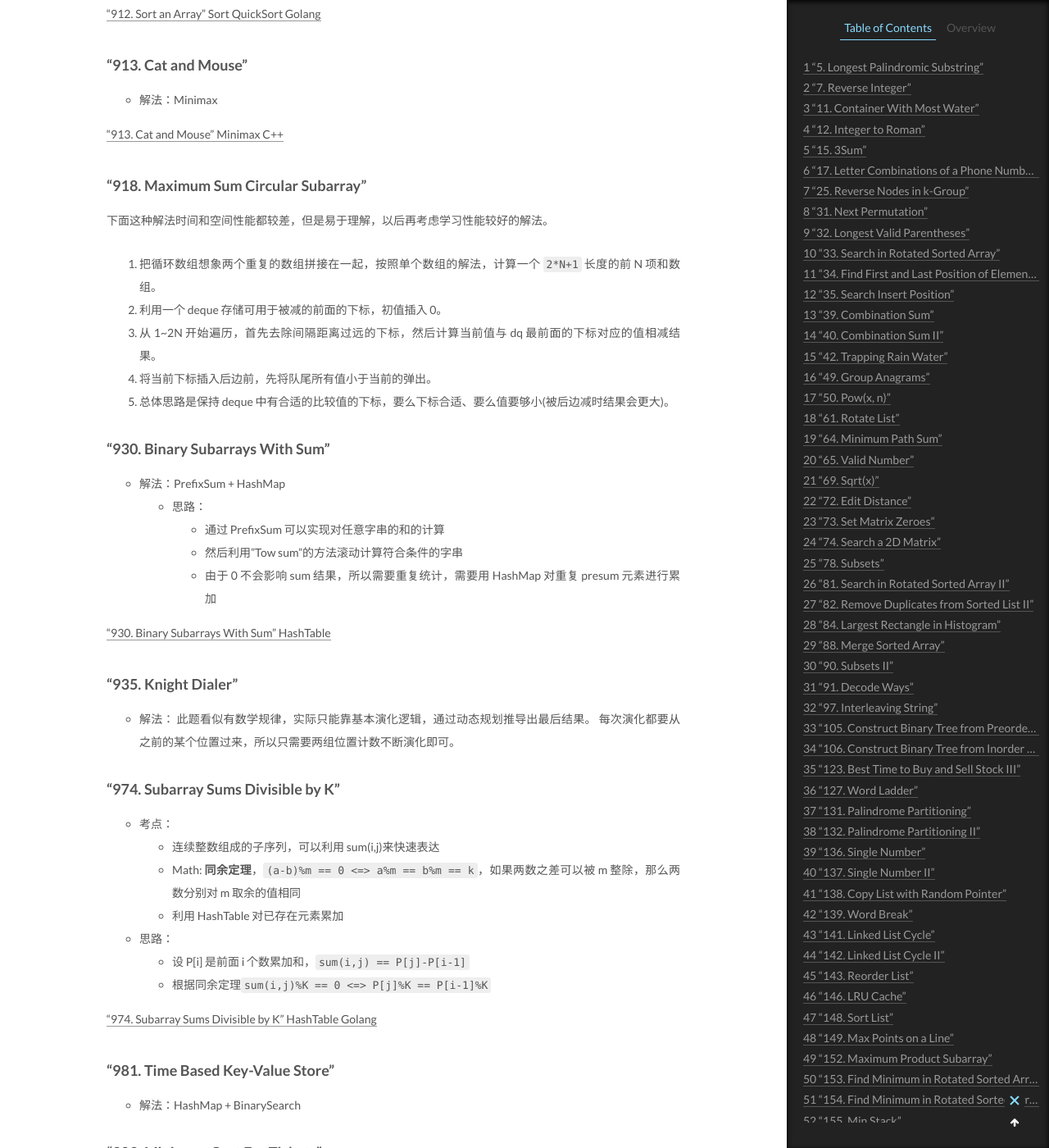
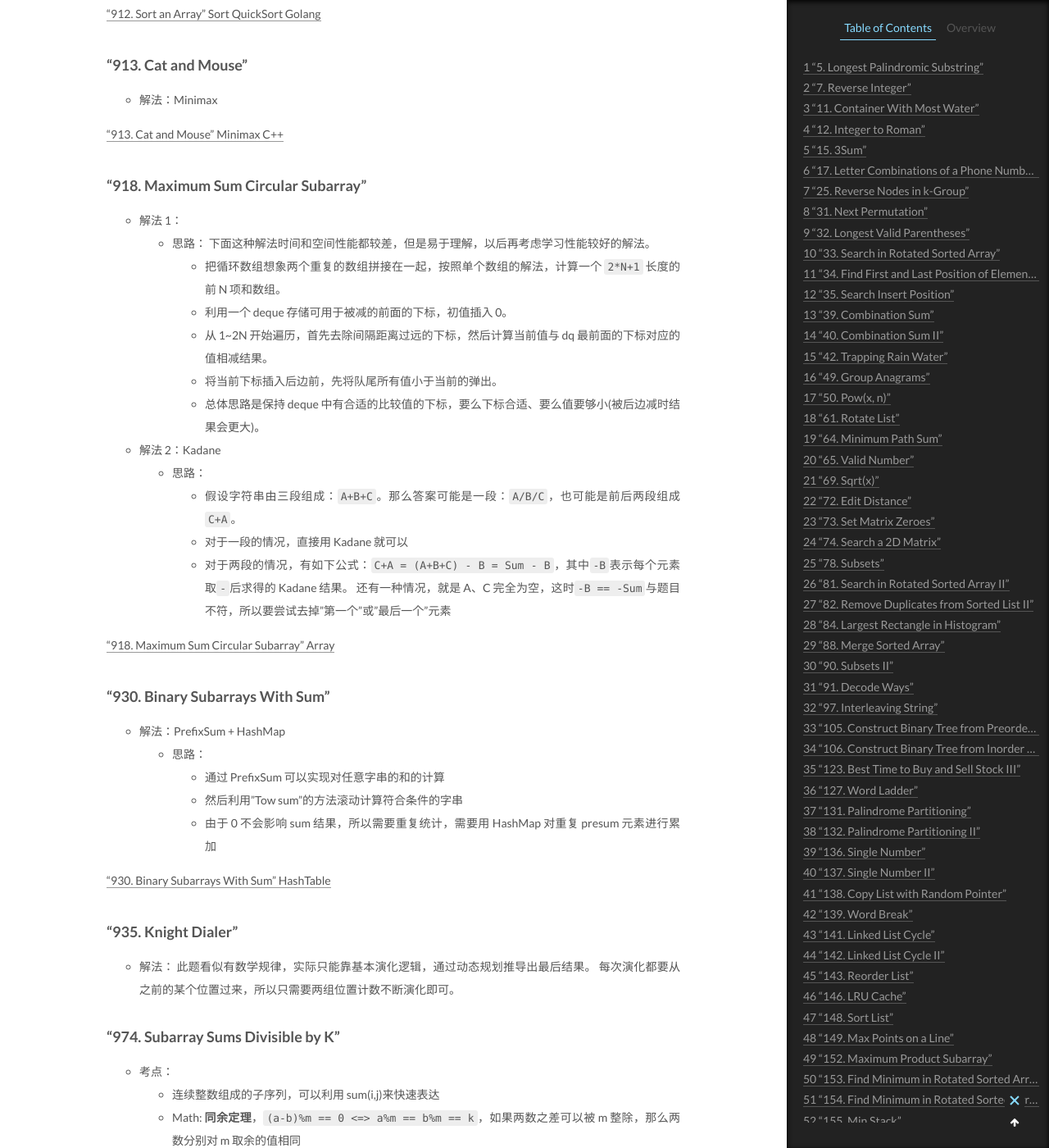
Before and after one commit to CodeHunter2006/CodeHunter2006.github.io, a Jekyll site: the page built from _posts/2020-12-27-LeetCode_Question_Category.md, in a window 1280 px wide and 1400 px high, scrolled down 53622 px. Shown: the whole window at 82% size. Built offline with Jekyll 4.4.1, drawn with Linux system fonts in a browser that asks for light colours; formulas are drawn with MathJax 3.

Commit message:
[doc]: add contents.

```diff
--- a/_posts/2020-12-27-LeetCode_Question_Category.md
+++ b/_posts/2020-12-27-LeetCode_Question_Category.md
@@ -1931,13 +1931,23 @@ tags: Algorithm Leetcode
 
 ### "918. Maximum Sum Circular Subarray"
 
-下面这种解法时间和空间性能都较差，但是易于理解，以后再考虑学习性能较好的解法。
-
-1. 把循环数组想象两个重复的数组拼接在一起，按照单个数组的解法，计算一个 `2*N+1` 长度的前 N 项和数组。
-2. 利用一个 deque 存储可用于被减的前面的下标，初值插入 0。
-3. 从 1~2N 开始遍历，首先去除间隔距离过远的下标，然后计算当前值与 dq 最前面的下标对应的值相减结果。
-4. 将当前下标插入后边前，先将队尾所有值小于当前的弹出。
-5. 总体思路是保持 deque 中有合适的比较值的下标，要么下标合适、要么值要够小(被后边减时结果会更大)。
+- 解法 1：
+  - 思路：
+    下面这种解法时间和空间性能都较差，但是易于理解，以后再考虑学习性能较好的解法。
+  1. 把循环数组想象两个重复的数组拼接在一起，按照单个数组的解法，计算一个 `2*N+1` 长度的前 N 项和数组。
+  2. 利用一个 deque 存储可用于被减的前面的下标，初值插入 0。
+  3. 从 1~2N 开始遍历，首先去除间隔距离过远的下标，然后计算当前值与 dq 最前面的下标对应的值相减结果。
+  4. 将当前下标插入后边前，先将队尾所有值小于当前的弹出。
+  5. 总体思路是保持 deque 中有合适的比较值的下标，要么下标合适、要么值要够小(被后边减时结果会更大)。
+
+* 解法 2：Kadane
+  - 思路：
+    - 假设字符串由三段组成：`A+B+C`。那么答案可能是一段：`A/B/C`，也可能是前后两段组成`C+A`。
+    - 对于一段的情况，直接用 Kadane 就可以
+    - 对于两段的情况，有如下公式：`C+A = (A+B+C) - B = Sum - B`，其中`-B`表示每个元素取`-`后求得的 Kadane 结果。
+      还有一种情况，就是 A、C 完全为空，这时`-B == -Sum`与题目不符，所以要尝试去掉"第一个"或"最后一个"元素
+
+["918. Maximum Sum Circular Subarray" Array]()
 
 ### "930. Binary Subarrays With Sum"
 
```
Also changed, not shown: _posts/2020-12-20-Algorithm_Tips.md (+15 -0 lines), _posts/2020-12-27-Algorithm_Array.md (+32 -0 lines).
